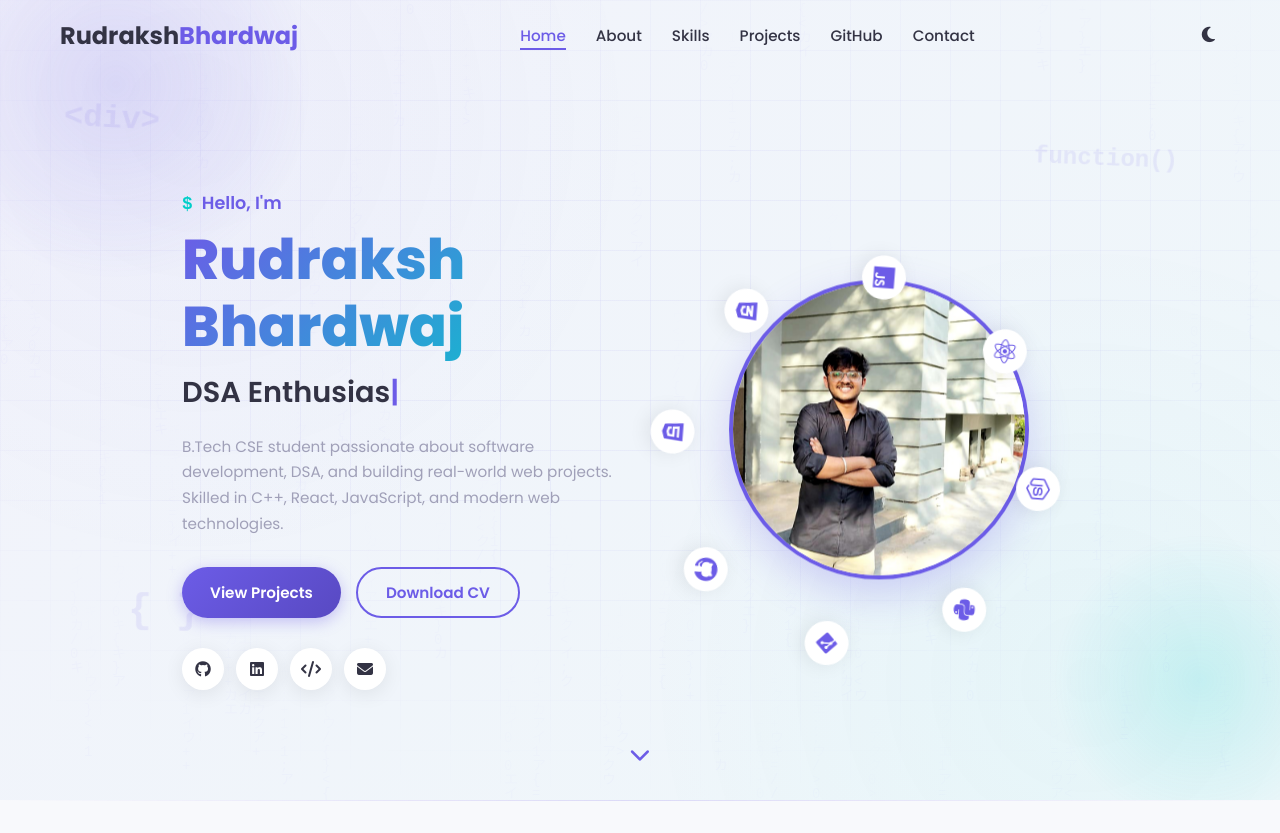
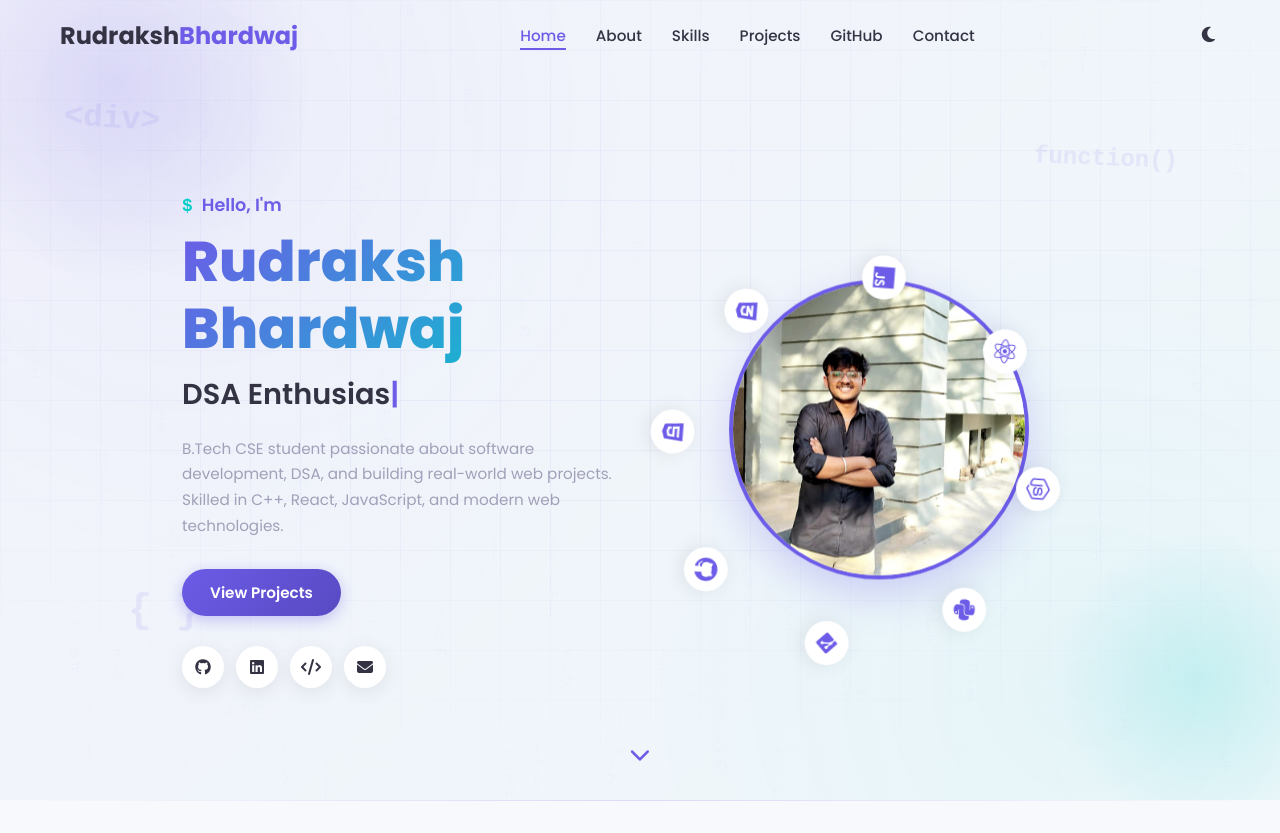
Before and after one commit to rudrakshbhardwaj1/rudrakshbhardwaj1.github.io, a plain HTML site: page index.html in a window 1280 px wide. Shown: the top 833 px of the page. Drawn offline with nearby package versions, Linux system fonts and the light colour scheme; no server answers.

Commit message:
Update index.html

```diff
--- a/index.html
+++ b/index.html
@@ -80,7 +80,7 @@
       </p>
       <div class="hero-buttons">
         <a href="#projects" class="btn btn-primary">View Projects</a>
-        <a href="#" class="btn btn-outline" download>Download CV</a>
+        <!-- <a href="#" class="btn btn-outline" download>Download CV</a> -->
       </div>
       <div class="social-icons">
         <a href="https://github.com/rudrakshbhardwaj1" target="_blank" rel="noopener" title="GitHub">
```
